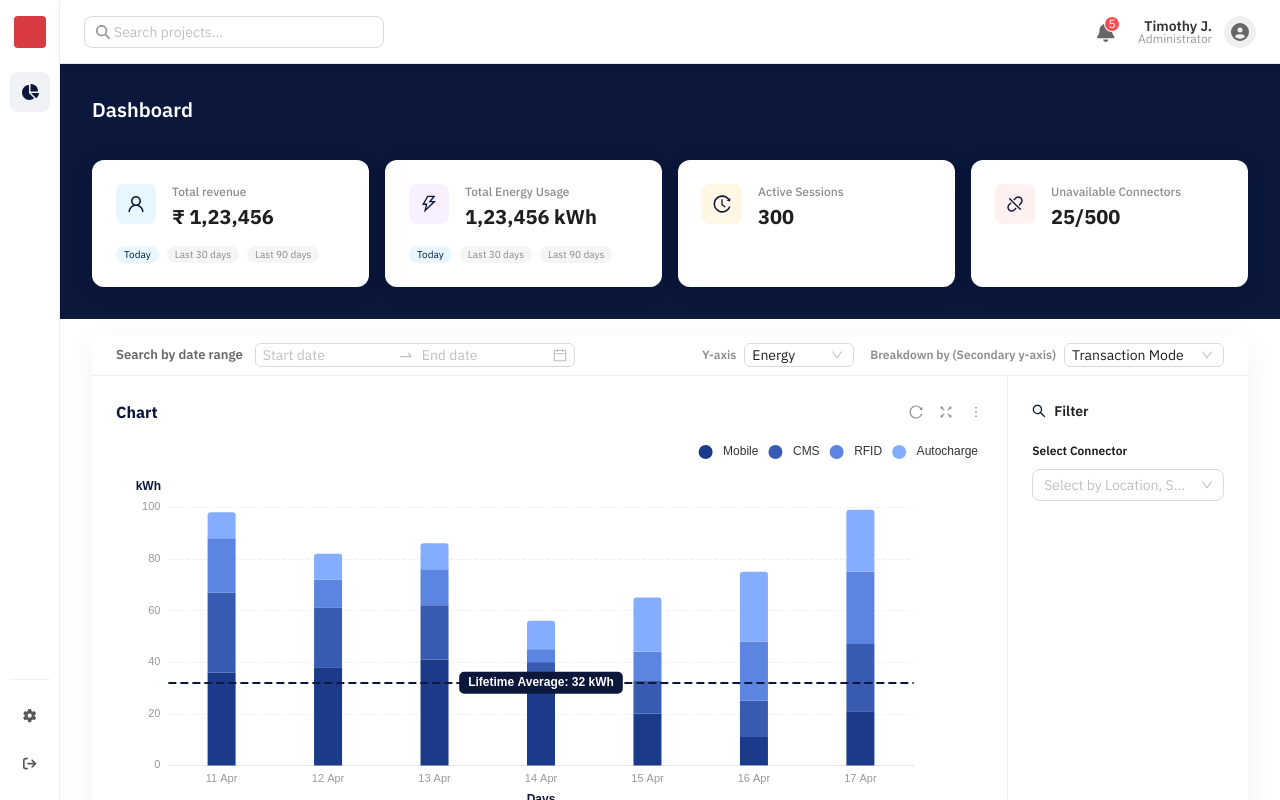
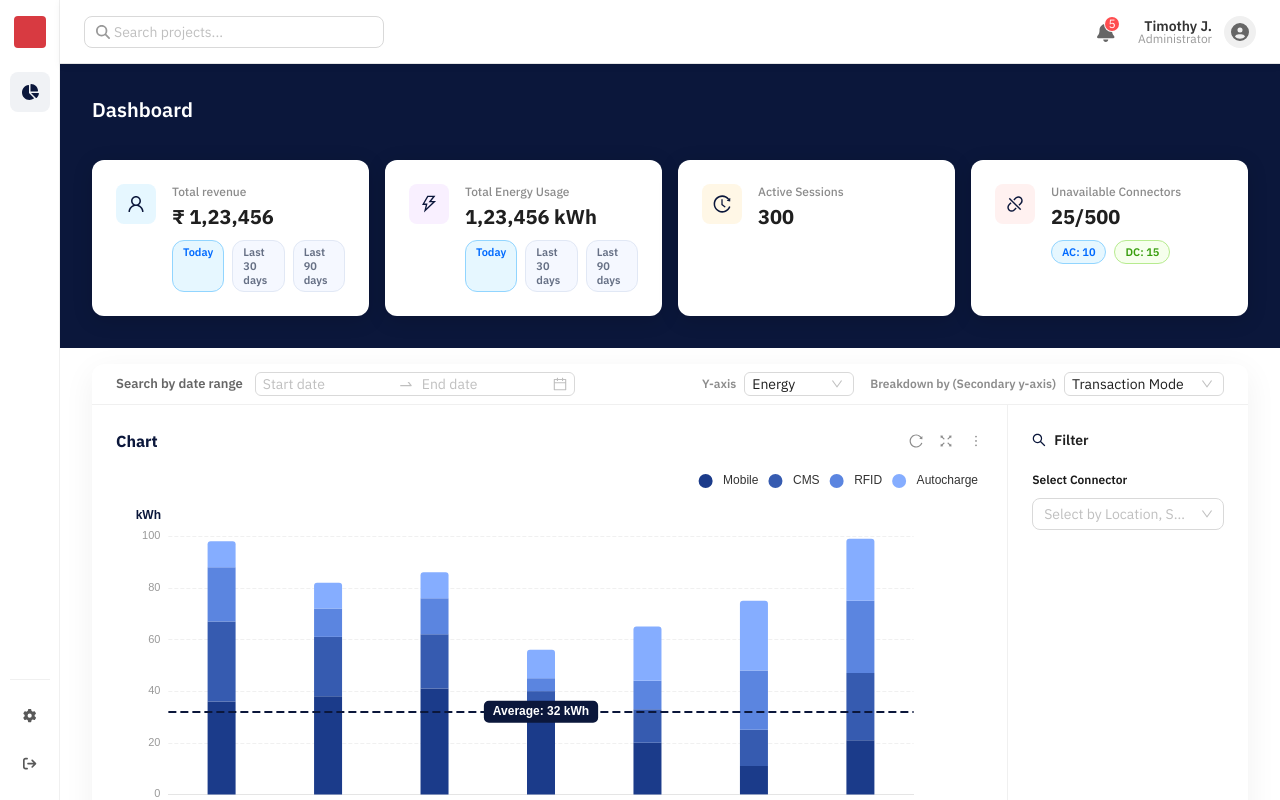
Before and after one commit to TimJerry725/dashboard, a React (Vite) app: page / in a window 1280 px wide. Shown: the top 800 px of the page. Built offline with nearby package versions, Linux system fonts and the light colour scheme.

Commit message:
update metric cards with colors and alignment

```diff
--- a/src/App.css
+++ b/src/App.css
@@ -250,16 +250,32 @@ body {
 }
 
 .metric-pill {
-  font-size: 10px;
-  padding: 2px 8px;
-  border-radius: 10px;
-  background: #f5f5f5;
-  color: #8c8c8c;
+  font-size: 11px;
+  font-weight: 600;
+  padding: 4px 10px;
+  border-radius: 12px;
+  background: #f5f8ff;
+  color: #667085;
+  border: 1px solid #e1e8f5;
+  transition: all 0.2s;
 }
 
 .metric-pill.active {
   background: #e6f7ff;
-  color: var(--primary-color);
+  color: #006aff;
+  border: 1px solid #91d5ff;
+}
+
+.ac-chip {
+  background: #e6f7ff;
+  color: #006aff;
+  border: 1px solid #91d5ff;
+}
+
+.dc-chip {
+  background: #f6ffed;
+  color: #389e0d;
+  border: 1px solid #b7eb8f;
 }
 
 /* Rounded Filter Buttons */
--- a/src/pages/Dashboard/Dashboard.tsx
+++ b/src/pages/Dashboard/Dashboard.tsx
@@ -447,7 +447,7 @@ function buildChartOption(
           z: 10,
           lineStyle: { type: 'dashed', color: '#0B173B', width: 2 },
           label: {
-            formatter: `Lifetime Average: ${avgValue.toFixed(0)} ${unit}`,
+            formatter: `Average: ${avgValue.toFixed(0)} ${unit}`,
             position: 'middle',
             distance: 0,
             verticalAlign: 'middle',
@@ -507,12 +507,12 @@ const Dashboard: React.FC = () => {
                 <div className="metric-info">
                   <div className="metric-label">Total revenue</div>
                   <div className="metric-value">₹ 1,23,456</div>
+                  <div className="metric-footer" style={{ marginTop: '10px' }}>
+                    <div className="metric-pill active">Today</div>
+                    <div className="metric-pill">Last 30 days</div>
+                    <div className="metric-pill">Last 90 days</div>
+                  </div>
                 </div>
-              </div>
-              <div className="metric-footer">
-                <div className="metric-pill active">Today</div>
-                <div className="metric-pill">Last 30 days</div>
-                <div className="metric-pill">Last 90 days</div>
               </div>
             </div>
           </Col>
@@ -525,12 +525,12 @@ const Dashboard: React.FC = () => {
                 <div className="metric-info">
                   <div className="metric-label">Total Energy Usage</div>
                   <div className="metric-value">1,23,456 kWh</div>
+                  <div className="metric-footer" style={{ marginTop: '10px' }}>
+                    <div className="metric-pill active">Today</div>
+                    <div className="metric-pill">Last 30 days</div>
+                    <div className="metric-pill">Last 90 days</div>
+                  </div>
                 </div>
-              </div>
-              <div className="metric-footer">
-                <div className="metric-pill active">Today</div>
-                <div className="metric-pill">Last 30 days</div>
-                <div className="metric-pill">Last 90 days</div>
               </div>
             </div>
           </Col>
@@ -556,6 +556,10 @@ const Dashboard: React.FC = () => {
                 <div className="metric-info">
                   <div className="metric-label">Unavailable Connectors</div>
                   <div className="metric-value">25/500</div>
+                  <div className="metric-footer" style={{ marginTop: '10px' }}>
+                    <div className="metric-pill ac-chip">AC: 10</div>
+                    <div className="metric-pill dc-chip">DC: 15</div>
+                  </div>
                 </div>
               </div>
             </div>
```
